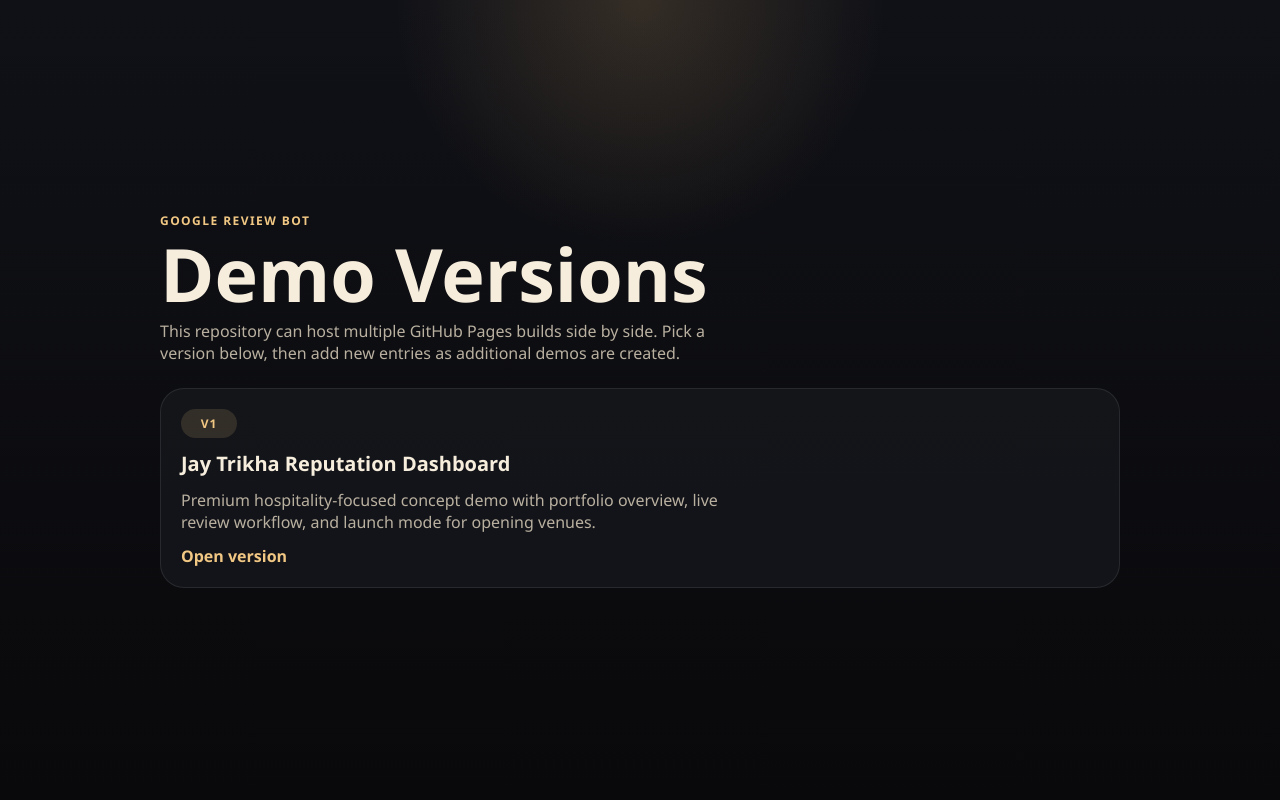
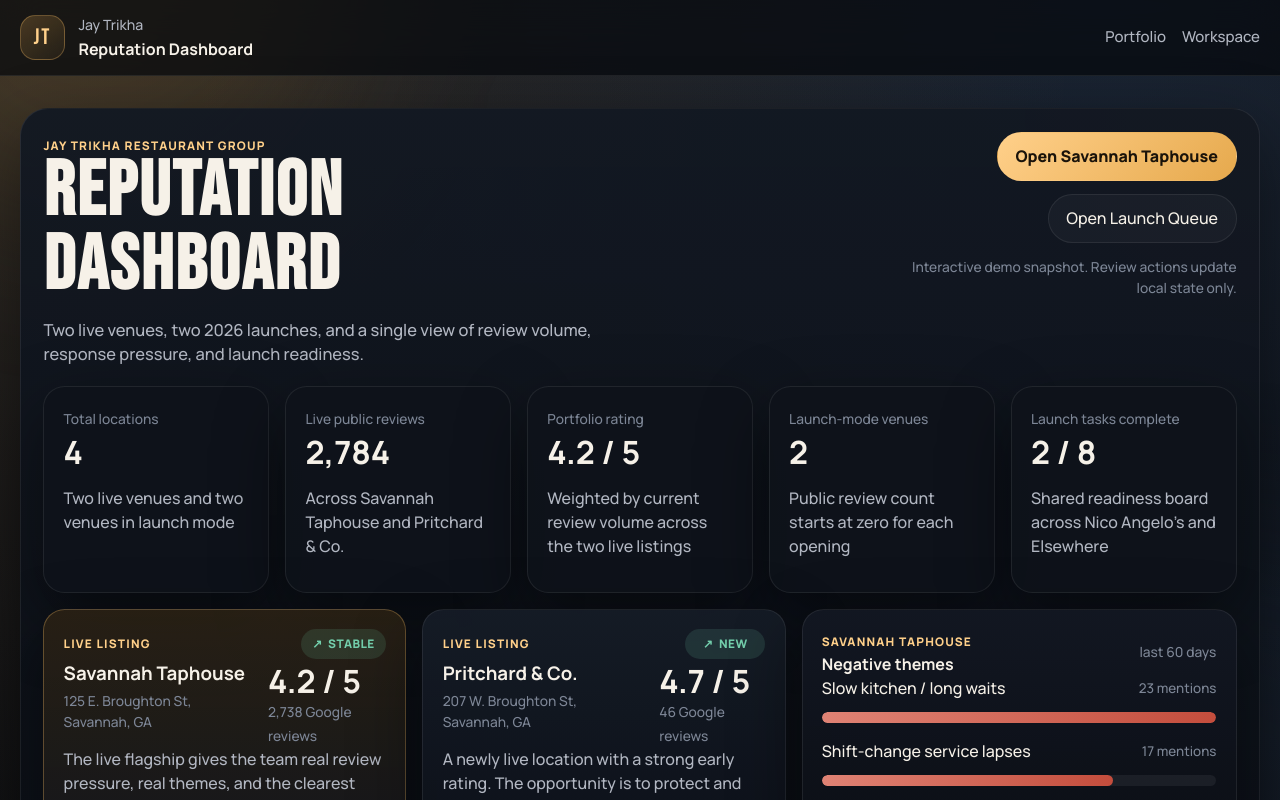
Before and after one commit to pgsimpso/google-review-bot, a React (Vite) app: page / in a window 1280 px wide. Shown: the top 800 px of the page. Built offline with nearby package versions, Linux system fonts and the light colour scheme; the HTML template or start-up script is replaced by a standard one.

Commit message:
Serve dashboard from the site root

```diff
--- a/index.html
+++ b/index.html
@@ -2,135 +2,18 @@
 <html lang="en">
   <head>
     <meta charset="UTF-8" />
-    <meta name="viewport" content="width=device-width, initial-scale=1.0" />
+    <meta
+      name="viewport"
+      content="width=device-width, initial-scale=1.0"
+    />
     <meta
       name="description"
-      content="Version selector for the Google review bot demo sites."
+      content="Jay Trikha reputation demo showcasing a hospitality-focused Google review automation concept."
     />
-    <title>Google Review Bot Demos</title>
-    <style>
-      :root {
-        color-scheme: dark;
-        --bg: #09090b;
-        --panel: rgba(21, 22, 27, 0.92);
-        --line: rgba(255, 255, 255, 0.09);
-        --text: #f6eddc;
-        --muted: #b9b0a0;
-        --accent: #f1c784;
-      }
-
-      * {
-        box-sizing: border-box;
-      }
-
-      body {
-        margin: 0;
-        min-height: 100vh;
-        display: grid;
-        place-items: center;
-        padding: 24px;
-        font-family: Manrope, "Segoe UI", sans-serif;
-        background:
-          radial-gradient(circle at top, rgba(220, 177, 108, 0.18), transparent 24%),
-          linear-gradient(180deg, #101117 0%, #09090b 100%);
-        color: var(--text);
-      }
-
-      main {
-        width: min(960px, 100%);
-      }
-
-      .hero {
-        margin-bottom: 20px;
-      }
-
-      .eyebrow {
-        color: var(--accent);
-        font-size: 12px;
-        font-weight: 800;
-        letter-spacing: 0.12em;
-        text-transform: uppercase;
-      }
-
-      h1 {
-        margin: 10px 0 12px;
-        font-size: clamp(2.4rem, 7vw, 4.6rem);
-        line-height: 0.95;
-      }
-
-      p {
-        margin: 0;
-        color: var(--muted);
-        font-size: 1rem;
-        max-width: 60ch;
-      }
-
-      .version-grid {
-        display: grid;
-        gap: 16px;
-        grid-template-columns: repeat(auto-fit, minmax(260px, 1fr));
-        margin-top: 24px;
-      }
-
-      .version-card {
-        display: grid;
-        gap: 12px;
-        padding: 20px;
-        border: 1px solid var(--line);
-        border-radius: 24px;
-        background: var(--panel);
-        text-decoration: none;
-        color: inherit;
-      }
-
-      .version-chip {
-        display: inline-flex;
-        align-items: center;
-        justify-content: center;
-        width: fit-content;
-        min-width: 56px;
-        padding: 6px 10px;
-        border-radius: 999px;
-        background: rgba(241, 199, 132, 0.14);
-        color: var(--accent);
-        font-size: 12px;
-        font-weight: 800;
-        letter-spacing: 0.08em;
-        text-transform: uppercase;
-      }
-
-      .version-card strong {
-        font-size: 1.25rem;
-      }
-
-      .version-card span:last-child {
-        color: var(--accent);
-        font-weight: 700;
-      }
-    </style>
+    <title>Jay Trikha Reputation Dashboard</title>
   </head>
   <body>
-    <main>
-      <section class="hero">
-        <div class="eyebrow">Google Review Bot</div>
-        <h1>Demo Versions</h1>
-        <p>
-          This repository can host multiple GitHub Pages builds side by side. Pick a version below, then add new
-          entries as additional demos are created.
-        </p>
-      </section>
-
-      <section class="version-grid" aria-label="Available demo versions">
-        <a class="version-card" href="./v1/">
-          <span class="version-chip">v1</span>
-          <strong>Jay Trikha Reputation Dashboard</strong>
-          <p>
-            Premium hospitality-focused concept demo with portfolio overview, live review workflow, and launch mode
-            for opening venues.
-          </p>
-          <span>Open version</span>
-        </a>
-      </section>
-    </main>
+    <div id="root"></div>
+    <script type="module" src="./src/main.tsx"></script>
   </body>
   </html>
--- a/v1/main.tsx
+++ b/src/main.tsx
@@ -1,5 +1,5 @@
 import ReactDOM from "react-dom/client";
-import App from "../src/App";
-import "../src/styles.css";
+import App from "./App";
+import "./styles.css";
 
 ReactDOM.createRoot(document.getElementById("root")!).render(<App />);
--- a/v1/index.html
+++ /dev/null
@@ -1,19 +0,0 @@
-<!doctype html>
-<html lang="en">
-  <head>
-    <meta charset="UTF-8" />
-    <meta
-      name="viewport"
-      content="width=device-width, initial-scale=1.0"
-    />
-    <meta
-      name="description"
-      content="Jay Trikha reputation demo showcasing a hospitality-focused Google review automation concept."
-    />
-    <title>Jay Trikha Reputation Dashboard</title>
-  </head>
-  <body>
-    <div id="root"></div>
-    <script type="module" src="./main.tsx"></script>
-  </body>
-  </html>
--- a/vite.config.ts
+++ b/vite.config.ts
@@ -1,34 +1,7 @@
-import { existsSync, readdirSync } from "node:fs";
-import { resolve } from "node:path";
 import react from "@vitejs/plugin-react";
 import { defineConfig } from "vite";
-
-function getHtmlInputs() {
-  const inputs: Record<string, string> = {
-    home: resolve(__dirname, "index.html"),
-  };
-
-  for (const entry of readdirSync(__dirname, { withFileTypes: true })) {
-    if (!entry.isDirectory() || !/^v\d+$/i.test(entry.name)) {
-      continue;
-    }
-
-    const htmlPath = resolve(__dirname, entry.name, "index.html");
-
-    if (existsSync(htmlPath)) {
-      inputs[entry.name] = htmlPath;
-    }
-  }
-
-  return inputs;
-}
 
 export default defineConfig(({ command }) => ({
   plugins: [react()],
   base: command === "build" ? "/google-review-bot/" : "/",
-  build: {
-    rollupOptions: {
-      input: getHtmlInputs(),
-    },
-  },
 }));
```
